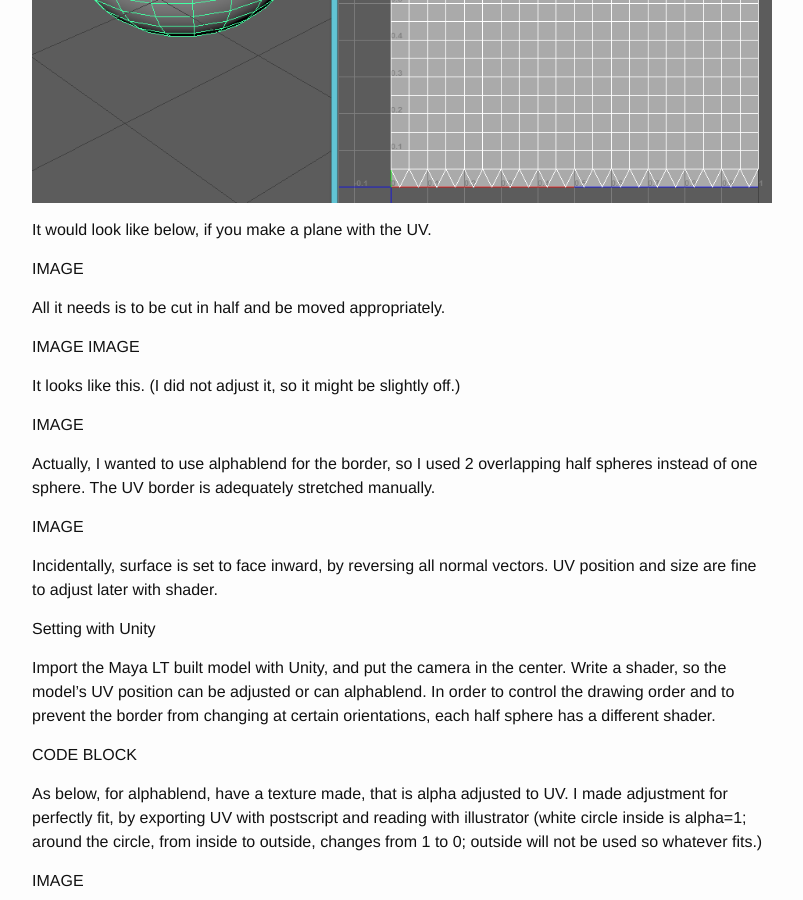
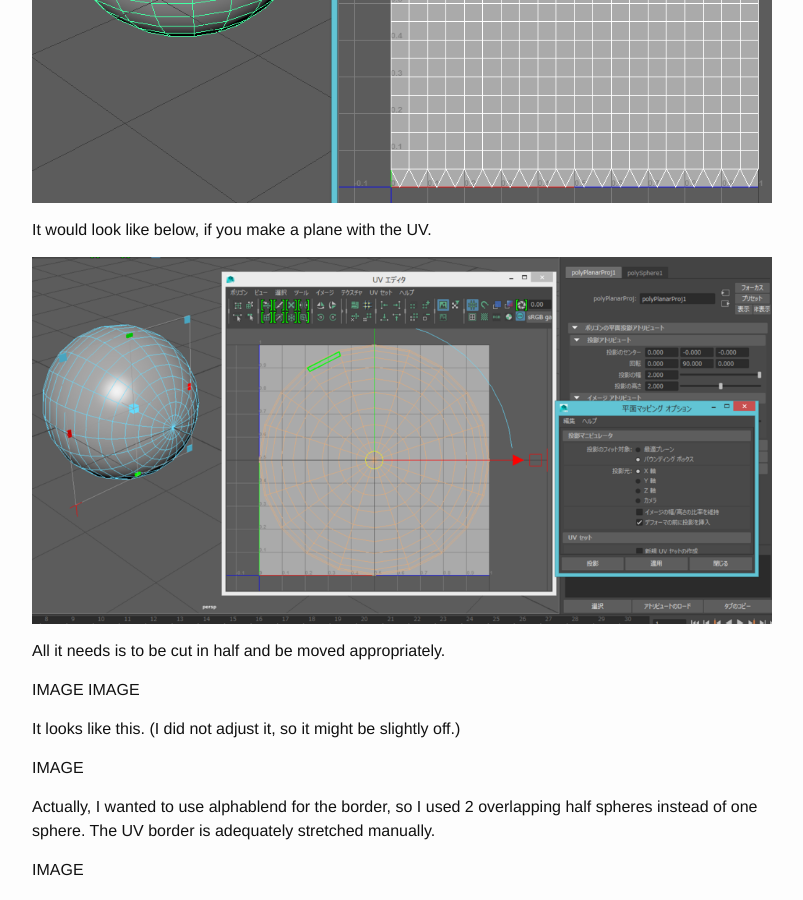
Before and after one commit to theta360developers/blog, a Jekyll site: the page built from _posts/2015-12-17-Using-RICOH-Live-View-With-Unity.md, in a window 1280 px wide and 900 px high, scrolled down 2238 px. Shown: the whole window, without its empty margins (238-1041 px from the left). Built offline with Jekyll 4.4.1, drawn with Linux system fonts in a browser that asks for light colours.

Commit message:
added maya map 2

```diff
--- a/_posts/2015-12-17-Using-RICOH-Live-View-With-Unity.md
+++ b/_posts/2015-12-17-Using-RICOH-Live-View-With-Unity.md
@@ -41,7 +41,7 @@ Working with Maya LT, the UV comes out like this, if you make a normal sphere.
 
 It would look like below, if you make a plane with the UV.
 
-IMAGE
+![Maya LT UV Mapping 2](/blog/img/2015-12/MayaLT-UV-mapping-2.png)
 
 All it needs is to be cut in half and be moved appropriately.
 
```
Also changed, not shown: img/2015-12/MayaLT-UV-mapping-2.png (added).
